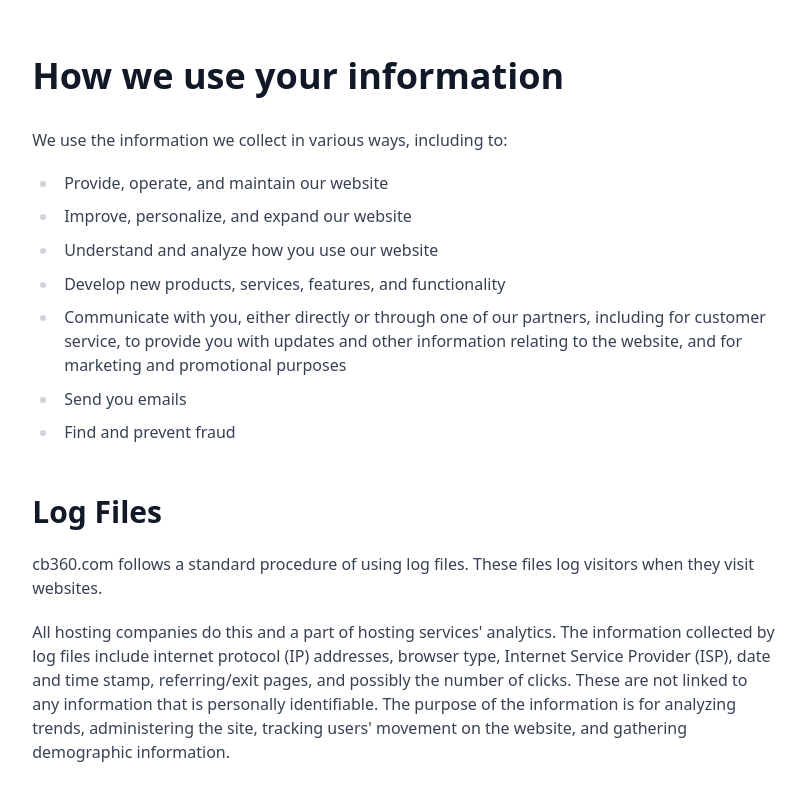
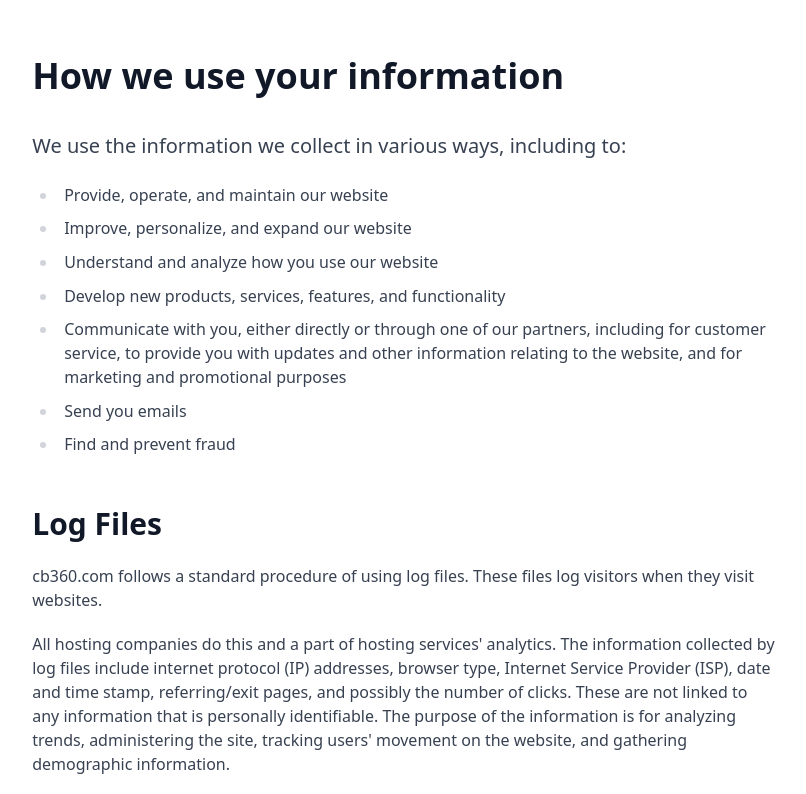
Before and after one commit to noelsilveira/ConvoBot360-Website, a Next.js app: page /privacy in a window 1280 px wide. Shown: the part 966-1760 px from the top of the page, without its empty margins (236-1042 px from the left). Built offline with nearby package versions, Linux system fonts and the light colour scheme.

Commit message:
privacy bug fixes

```diff
--- a/src/pages/privacy.tsx
+++ b/src/pages/privacy.tsx
@@ -52,7 +52,7 @@ const PrivacyPage = () => {
           </p>
           {/* How we use your information */}
           <h2>How we use your information </h2>
-          <p>
+          <div>
             We use the information we collect in various ways, including to:
             <ul>
               <li>Provide, operate, and maintain our website</li>
@@ -70,7 +70,7 @@ const PrivacyPage = () => {
               <li>Send you emails</li>
               <li>Find and prevent fraud</li>
             </ul>
-          </p>
+          </div>
           {/* Log Files */}
           <h3>Log Files </h3>
           <p>
@@ -213,7 +213,7 @@ const PrivacyPage = () => {
 
           {/* Advertising Partners Privacy Policies */}
           <h2>Advertising Partners Privacy Policies </h2>
-          <p>
+          <div>
             You may consult this list to find the Privacy Policy for each of the
             advertising partners of cb360.com.
             <ul>
@@ -236,7 +236,7 @@ const PrivacyPage = () => {
                 cookies that are used by third-party advertisers.
               </li>
             </ul>
-          </p>
+          </div>
 
           {/* Third Party Privacy Policies */}
           <h2>Third Party Privacy Policies</h2>
@@ -434,12 +434,10 @@ const PrivacyPage = () => {
           {/* CB 360 Data Controller */}
           <h2>CB 360 Data Controller</h2>
           <div>
-            <p>
-              <address>
-                CB 360 - Part of Remote Dev (Arab company registration number:
-                71882901)
-              </address>
-            </p>
+            <address>
+              CB 360 - Part of Remote Dev (Arab company registration number:
+              71882901)
+            </address>
             <p>
               <a href='mailto:support@cb360.com'>support@cb360.com</a>
             </p>
```
